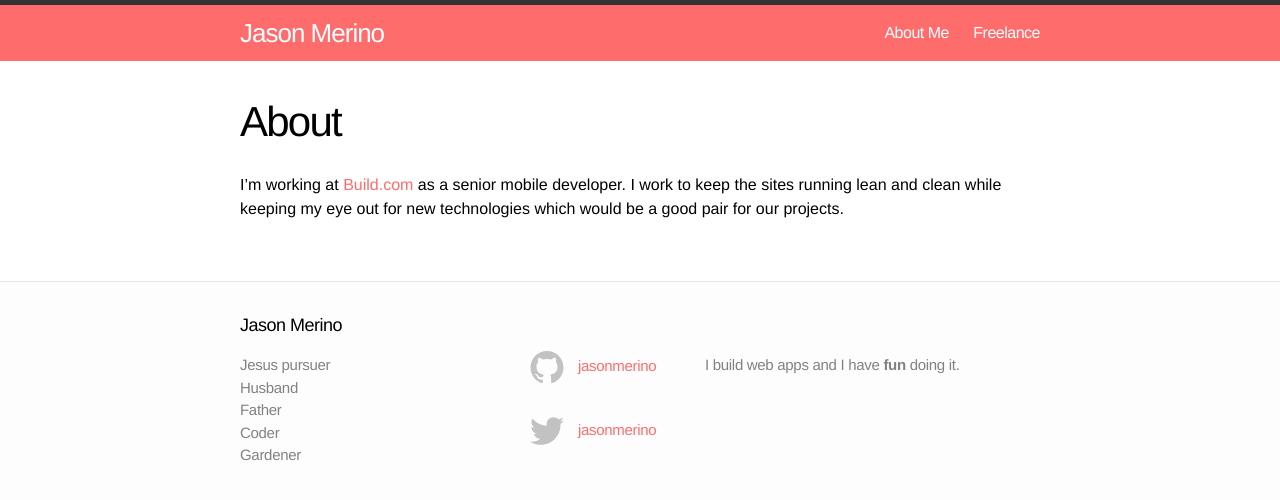
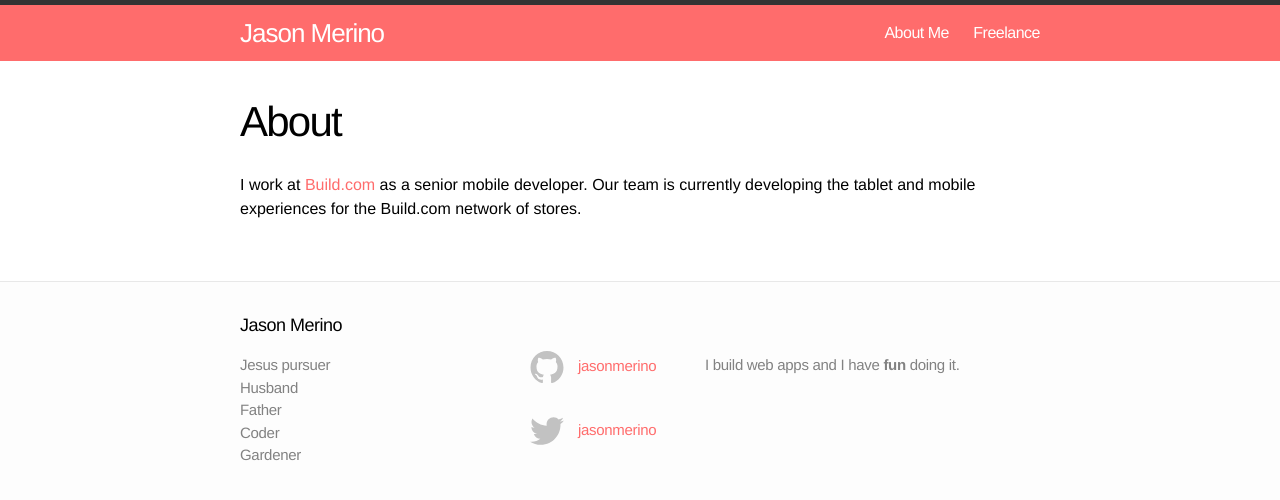
Before and after one commit to jasonmerino/jasonmerino.github.io, a Jekyll site: the page built from about.md, in a window 1280 px wide. Shown: the top 500 px of the page. Built offline with Jekyll 4.4.1, drawn with Linux system fonts in a browser that asks for light colours; Markdown is read by kramdown in place of the engine named in the settings.

Commit message:
Adds new post about calling invoke on Backbone collection. Minor change to about me page.

```diff
--- a/about.md
+++ b/about.md
@@ -6,4 +6,4 @@ navLinkText: About Me
 permalink: /about/
 ---
 
-I'm working at [Build.com](http://build.com/) as a senior mobile developer. I work to keep the sites running lean and clean while keeping my eye out for new technologies which would be a good pair for our projects.
+I work at [Build.com](http://build.com/) as a senior mobile developer. Our team is currently developing the tablet and mobile experiences for the Build.com network of stores.
```
Also changed, not shown: _posts/2014-07-01-use-invoke-to-change-properties-on-each-model-in-backbone-collection.md (added, +26 -0 lines).
